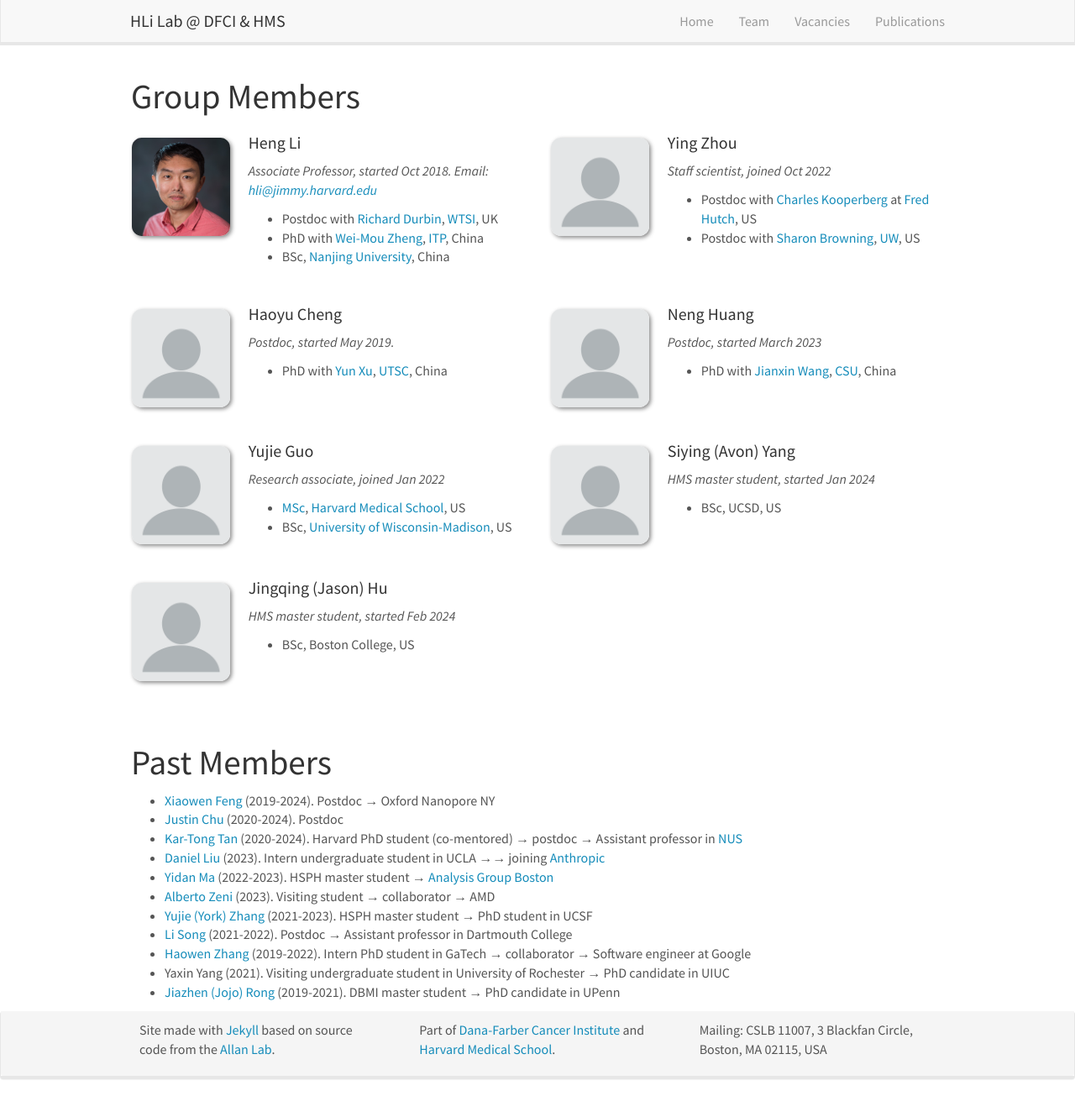
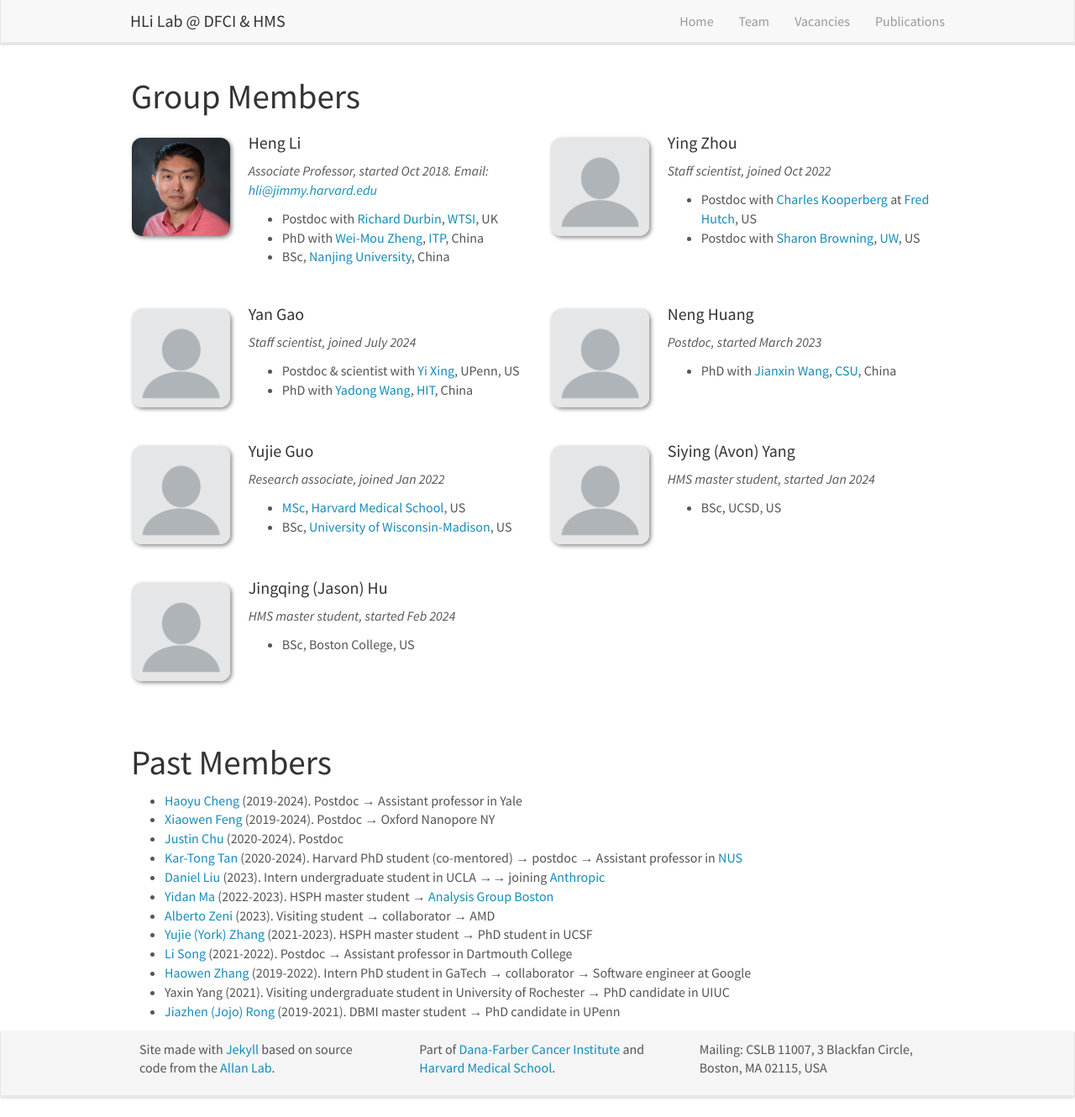
Before and after one commit to hlilab/hlilab.github.io, a Jekyll site: the page built from _pages/team.md, in a window 1280 px wide and 1330 px high. Shown: the whole window at 84% size. Built offline with Jekyll 4.4.1, drawn with Linux system fonts in a browser that asks for light colours; nearby versions of some CDN libraries.

Commit message:
updated members

```diff
--- a/_data/team_members.yml
+++ b/_data/team_members.yml
@@ -15,11 +15,12 @@
   education1: Postdoc with <a href="https://research.fredhutch.org/kooperberg/en/team-members.html">Charles Kooperberg</a> at <a href="https://www.fredhutch.org/en.html">Fred Hutch</a>, US
   education2: Postdoc with <a href="https://sites.uw.edu/sguy/">Sharon Browning</a>, <a href="https://www.washington.edu">UW</a>, US
 
-- name: Haoyu Cheng
+- name: Yan Gao
   photo: default.png
-  info: Postdoc, started May 2019.
-  number_educ: 1
-  education1: PhD with <a href="http://staff.ustc.edu.cn/~xuyun/">Yun Xu</a>, <a href="http://en.ustc.edu.cn/">UTSC</a>, China
+  info: Staff scientist, joined July 2024
+  number_educ: 2
+  education1: Postdoc & scientist with <a href="https://xinglab.org/people/yi-xing/">Yi Xing</a>, UPenn, US
+  education2: PhD with <a href="https://scholar.google.com/citations?user=uqKkZiQAAAAJ&hl=en">Yadong Wang</a>, <a href="http://en.hit.edu.cn/">HIT</a>, China
 
 - name: Neng Huang
   photo: default.png
@@ -51,3 +52,9 @@
 #  info: Postdoc, started Aug 2019
 #  number_educ: 1
 #  education1: PhD with <a href="http://www.cuilab.cn/">Qinghua Cui</a>, <a href="http://sbms.bjmu.edu.cn/english/index.htm">School of Basic Medical Sciences, Peking University</a>, China
+
+#- name: Haoyu Cheng
+#  photo: default.png
+#  info: Postdoc, started May 2019.
+#  number_educ: 1
+#  education1: PhD with <a href="http://staff.ustc.edu.cn/~xuyun/">Yun Xu</a>, <a href="http://en.ustc.edu.cn/">UTSC</a>, China
--- a/_pages/team.md
+++ b/_pages/team.md
@@ -74,6 +74,7 @@ permalink: /team/
 
 # Past Members
 
+* [Haoyu Cheng](https://medicine.yale.edu/biomedical-informatics-data-science/profile/haoyu-cheng/) (2019-2024). Postdoc &#8594; Assistant professor in Yale
 * [Xiaowen Feng](https://www.linkedin.com/in/fca16af3/) (2019-2024). Postdoc &#8594; Oxford Nanopore NY
 * [Justin Chu](https://www.linkedin.com/in/justin-chu-84685652/) (2020-2024). Postdoc
 * [Kar-Tong Tan](https://www.linkedin.com/in/kar-tong-tan-b843aa1b8/) (2020-2024). Harvard PhD student (co-mentored) &#8594; postdoc &#8594; Assistant professor in [NUS](https://nus.edu.sg/)
```
